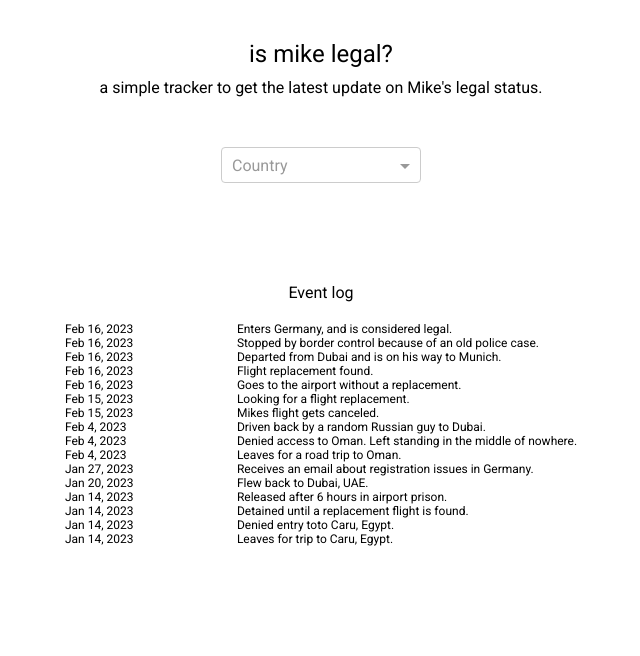
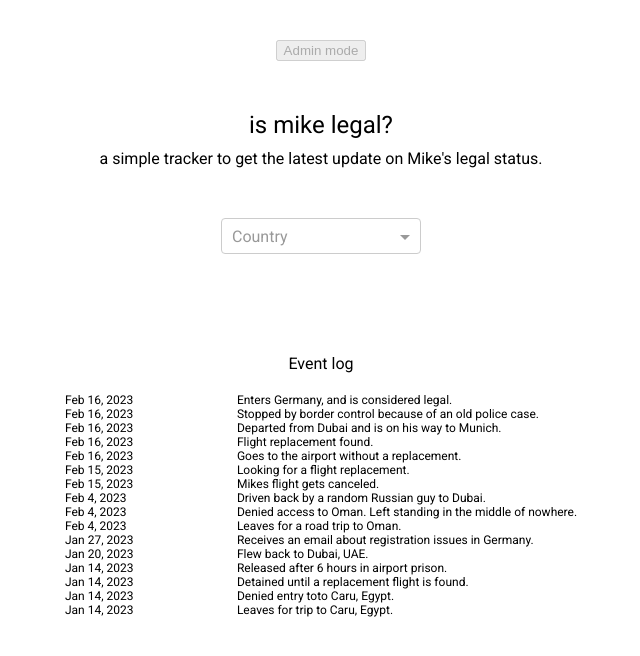
Before and after one commit to otmanesabir/is-mike-legal, an Angular app: page / in a window 1280 px wide. Shown: the top 656 px of the page, without its empty margins (319-959 px from the left). Built offline with nearby package versions, Linux system fonts and the light colour scheme.

Commit message:
mike-00 add admin mode button

```diff
--- a/src/app/app.component.html
+++ b/src/app/app.component.html
@@ -1,3 +1,6 @@
+<button [disabled]="true">
+    Admin mode
+</button>
 <div class="top-section">
     <div class="headline">
         is mike legal?
```
